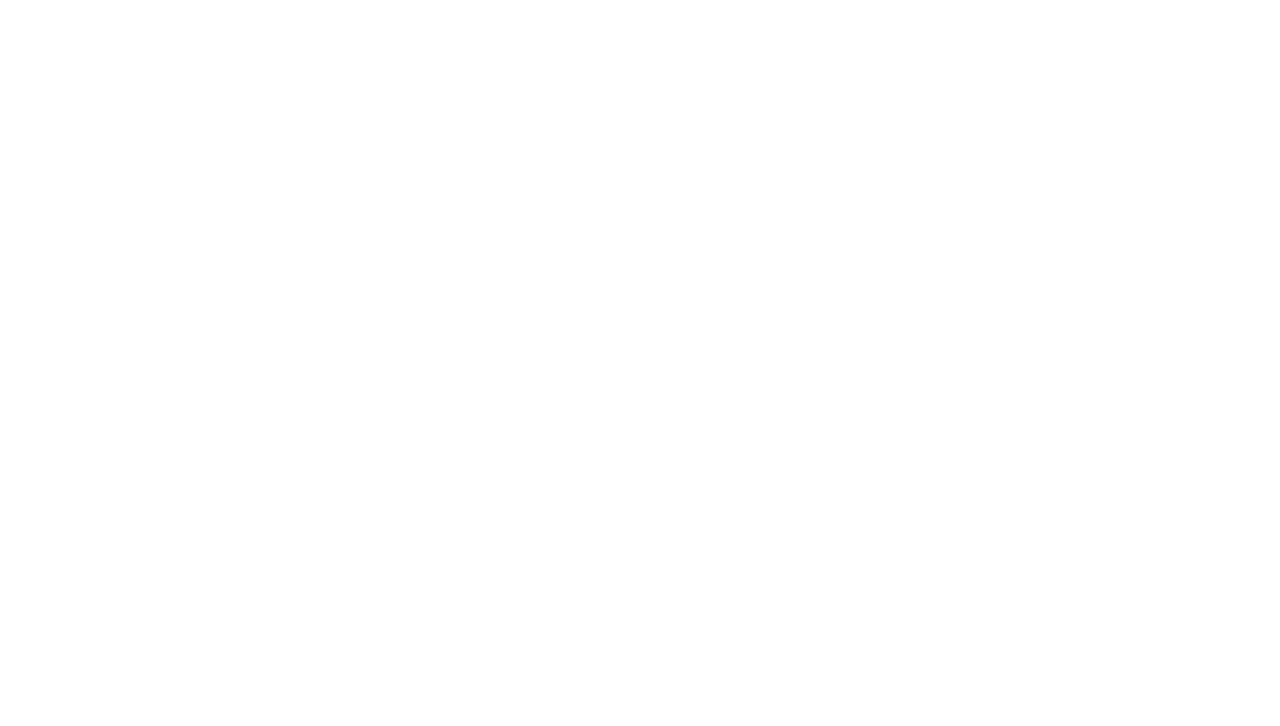
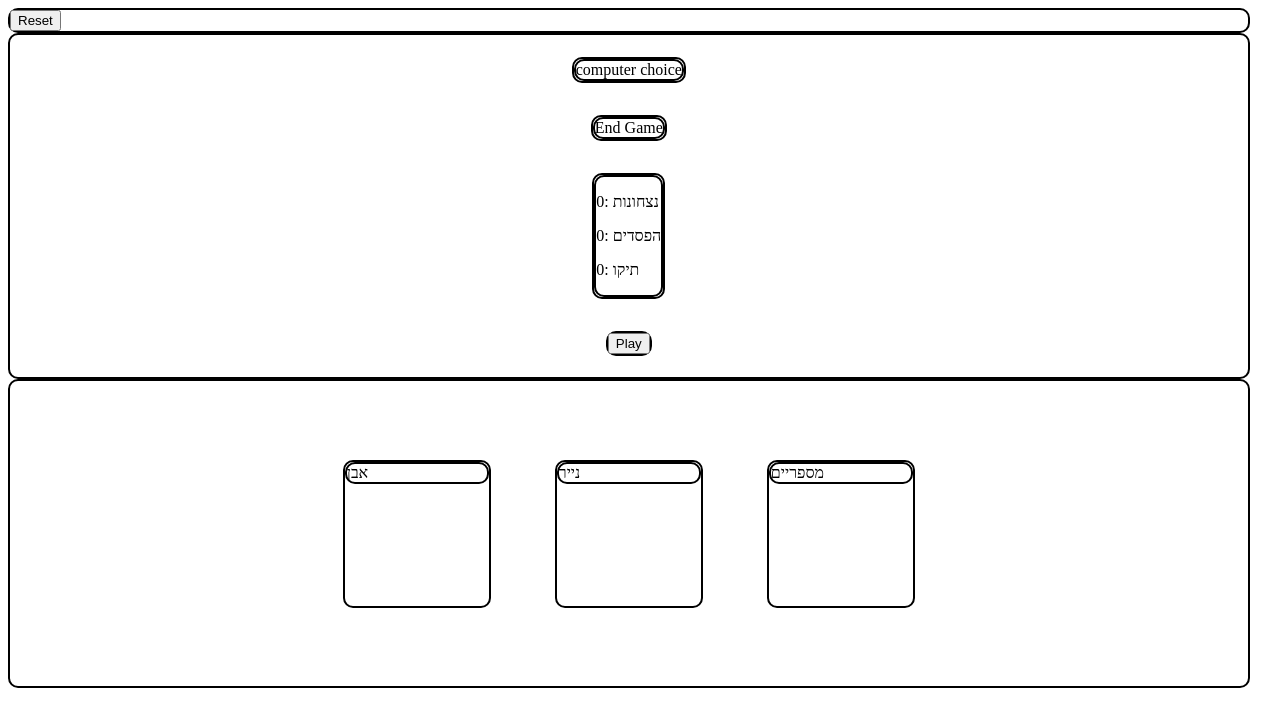
Before and after one commit to adimalka14/rock-paper-scissors, a website: page index.html in a window 1280 px wide. Drawn offline with Linux system fonts and the light colour scheme.

Commit message:
start html and scss

```diff
--- a/index.html
+++ b/index.html
@@ -7,6 +7,37 @@
     <title>Rock Paper Scissors</title>
 </head>
 <body>
-
+<div class="reset-container">
+    <button class="reset-btn">Reset</button>
+</div>
+<div class="board-container">
+    <div class="computer-choice-container">
+        <div class="computer-choice">computer choice</div>
+    </div>
+    <div class="end-game-container">
+        <div class="end-game-btn">End Game</div>
+    </div>
+    <div class="result-container">
+        <div class="result">
+            <p>נצחונות :<span class="wins">0</span></p>
+            <p>הפסדים :<span class="lose">0</span></p>
+            <p>תיקו :<span class="ties">0</span></p>
+        </div>
+    </div>
+    <div class="play-btn-container">
+        <button class="play-btn">Play</button>
+    </div>
+</div>
+<div class="user-options-container">
+    <div class="rock-container">
+        <div class="rock">אבן</div>
+    </div>
+    <div class="paper-container">
+        <div class="paper">נייר</div>
+    </div>
+    <div class="scissors-container">
+        <div class="scissors">מספריים</div>
+    </div>
+</div>
 </body>
 </html>
--- a/package.json
+++ b/package.json
@@ -6,7 +6,7 @@
   "main": "index.html",
   "scripts": {
     "start": "live-server",
-    "build": "sass --watch scss:css"
+    "sass:watch": "sass --watch src/styles/scss/styles.scss:src/styles/css/styles.css"
   },
   "devDependencies": {
     "live-server": "^1.2.2",
--- /dev/null
+++ b/src/styles/scss/components/_game-board.scss
@@ -0,0 +1,10 @@
+.board-container{
+  display: flex;
+  flex-direction: column;
+  align-items: center;
+  justify-content: center;
+
+  flex: 3;
+
+  gap: 2em;
+}
--- /dev/null
+++ b/src/styles/scss/components/_user-options.scss
@@ -0,0 +1,22 @@
+.user-options-container {
+    display: flex;
+    align-items: center;
+    justify-content: center;
+    flex-direction: row;
+    flex-wrap: wrap;
+
+    flex: 2;
+    gap: 4em;
+    padding: 4em;
+
+    .rock-container, .paper-container, .scissors-container {
+        flex: 0 0 auto;
+        height: 9em;
+        width: 9em;
+
+        &:hover {
+            cursor: pointer;
+            transform: scale(1.1);
+        }
+    }
+}
--- a/src/styles/scss/styles.scss
+++ b/src/styles/scss/styles.scss
@@ -0,0 +1,20 @@
+@use "components/user-options";
+@use "components/game-board";
+
+body{
+  display: flex;
+  flex-direction: column;
+  align-items: stretch;
+  justify-content: center;
+  flex-wrap: wrap;
+
+  min-height: 85vh;
+  max-width: 97vw;
+}
+
+
+
+div{
+  border: 2px solid black;
+  border-radius: 10px;
+}
```
Also changed, not shown: src/styles/css/styles.css, 1 other file.
